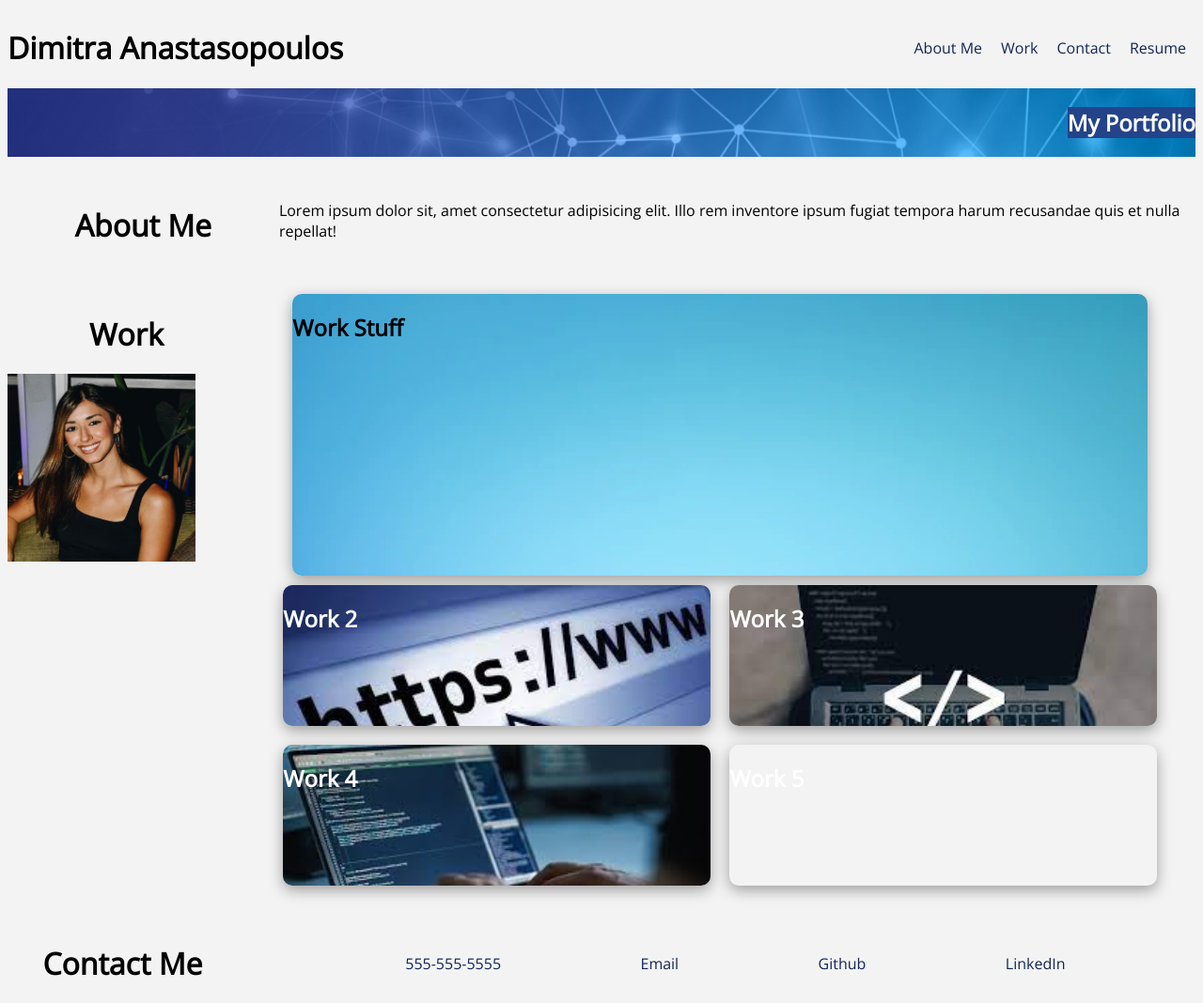
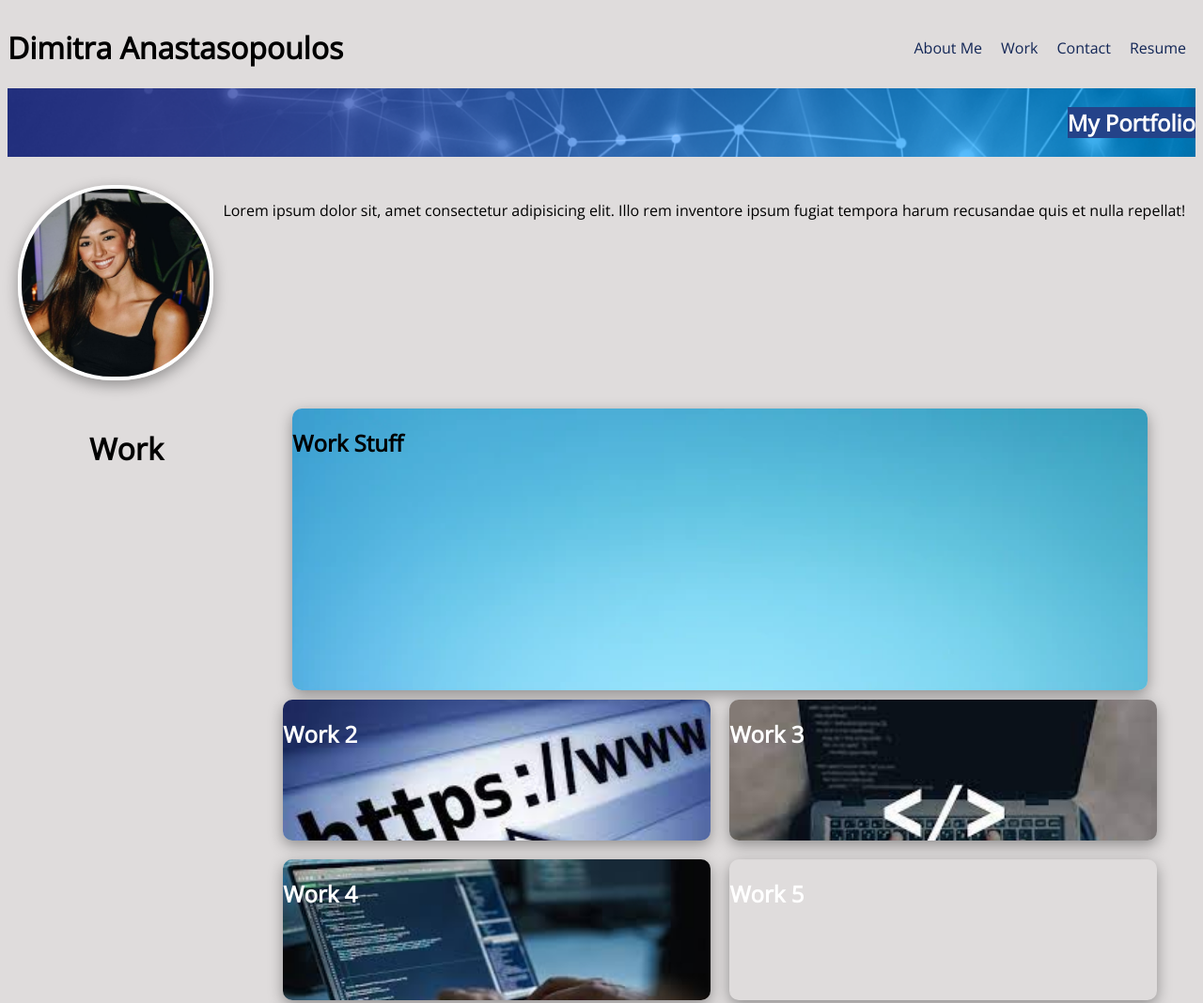
Before and after one commit to dimitra-anasta/my-html-portfolio, a plain HTML site: page index.html in a window 1280 px wide. Shown: the top 1068 px of the page at 94% size. Drawn offline with nearby package versions, Linux system fonts and the light colour scheme; files whose address does not match are found by name.

Commit message:
edited image and transitions

```diff
--- a/index.html
+++ b/index.html
@@ -30,14 +30,15 @@
       <h2>My Portfolio</h2>
     </div>
     <div class="about-me">
-      <h1 id="about-me">About Me</h1>
+      <!-- <h1 id="about-me">About Me</h1> -->
+      <img id="about-me" src="file:///Users/dimitra/Desktop/unnamed.jpg">
       <p>
         Lorem ipsum dolor sit, amet consectetur adipisicing elit. Illo rem
         inventore ipsum fugiat tempora harum recusandae quis et nulla repellat!
       </p>
     </div>
     <div id="work" class="work">
-      <div id="work-title"><h1>Work</h1><img src="file:///Users/dimitra/Desktop/unnamed.jpg" width="200" height="200"></div>
+      <div id="work-title"><h1>Work</h1></div>
       <div id="project-container">
         <section id="project">
             <h1>Work Stuff</h1>
--- a/style.css
+++ b/style.css
@@ -3,7 +3,15 @@ a {
 }
 
 body {
-  background-color: rgb(243, 243, 243);
+  background-color: rgb(223, 220, 220);
+}
+
+img {
+  width: 200px;
+  height: 200px;
+  border-radius: 100px;
+  border: 4px solid white;
+  box-shadow: rgba(0, 0, 0, 0.35) 0px 5px 15px;
 }
 
 .header {
@@ -44,7 +52,7 @@ nav a {
 .about-me {
   width: 100%;
   display: flex;
-  justify-content: flex-start;
+  justify-content: space-evenly;
   margin-top: 30px;
   margin-bottom: 30px;
 }
@@ -95,11 +103,11 @@ nav a {
   background-repeat: no-repeat;
   border-radius: 10px;
   box-shadow: rgba(0, 0, 0, 0.35) 0px 5px 15px;
+  transition: 300ms;
 }
 
 #project:hover {
   box-shadow: none;
-  transition: 0.3s;
 }
 
 #project1,
@@ -117,26 +125,23 @@ nav a {
   background-size: cover;
   background-repeat: no-repeat;
   box-shadow: rgba(0, 0, 0, 0.35) 0px 5px 15px;
+  transition: 300ms;
 }
 
 #project1:hover {
   box-shadow: none;
-  transition: 0.3s;
 }
 
 #project2:hover {
   box-shadow: none;
-  transition: 0.3s;
 }
 
 #project3:hover {
   box-shadow: none;
-  transition: 0.3s;
 }
 
 #project4:hover {
   box-shadow: none;
-  transition: 0.3s;
 }
 
 #project1 {
```
